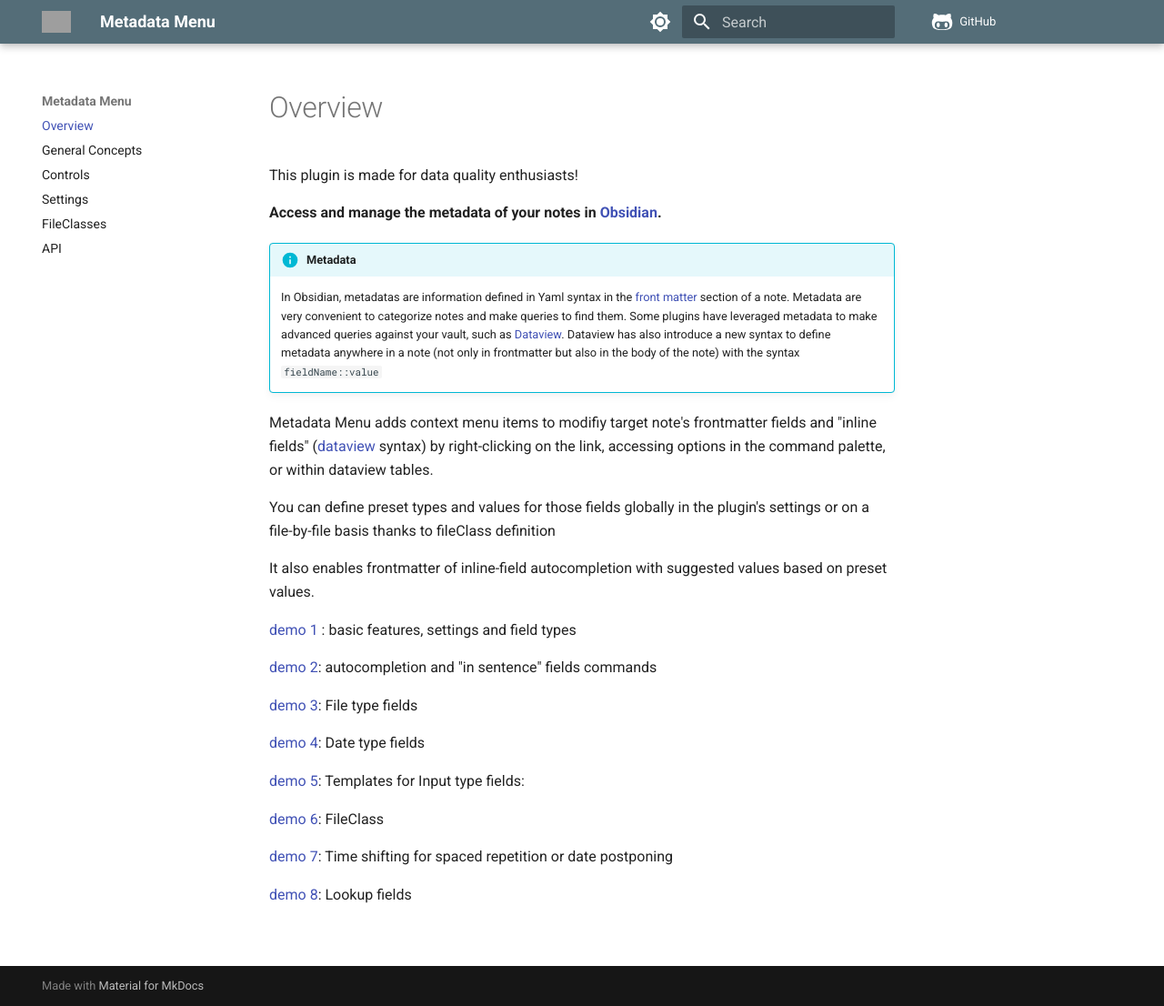
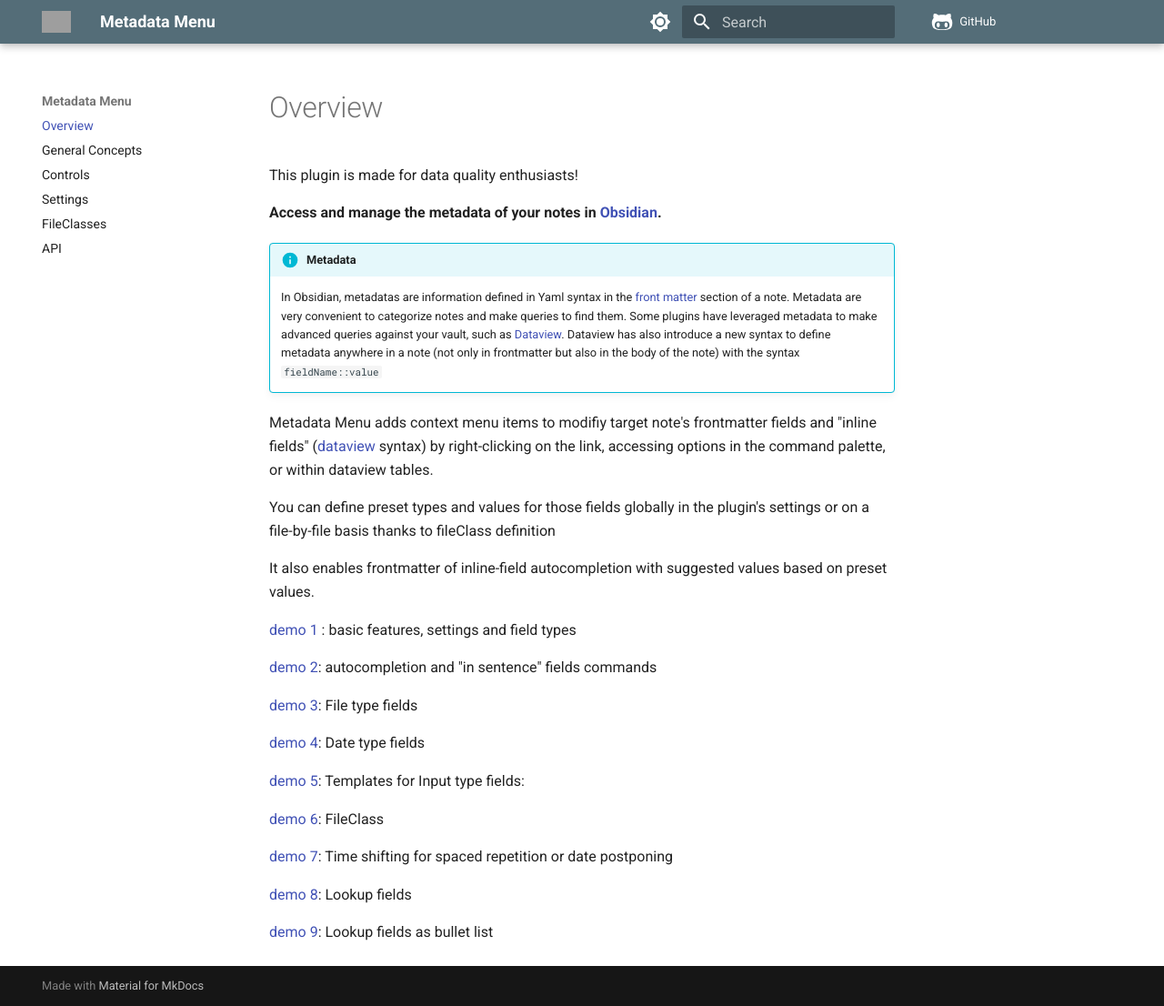
Before and after one commit to mdelobelle/metadatamenu, an MkDocs documentation site: the page built from docs/index.md, in a window 1280 px wide and 1106 px high. Shown: the whole window at 91% size. Built offline with MkDocs 1.6.1 and Material for MkDocs 9.7.7, drawn with Linux system fonts in a browser that asks for light colours; comment, search, counter and statistics services are not loaded; grey boxes are pictures that could not be loaded.

Commit message:
Update index.md

```diff
--- a/docs/index.md
+++ b/docs/index.md
@@ -30,3 +30,5 @@ It also enables frontmatter of inline-field autocompletion with suggested values
 [demo 7](https://youtu.be/6dEk9no269g): Time shifting for spaced repetition or date postponing
 
 [demo 8](https://youtu.be/ad0nJf8TZP8): Lookup fields
+
+[demo 9](https://youtu.be/zUcZWG7nWF4): Lookup fields as bullet list
```
